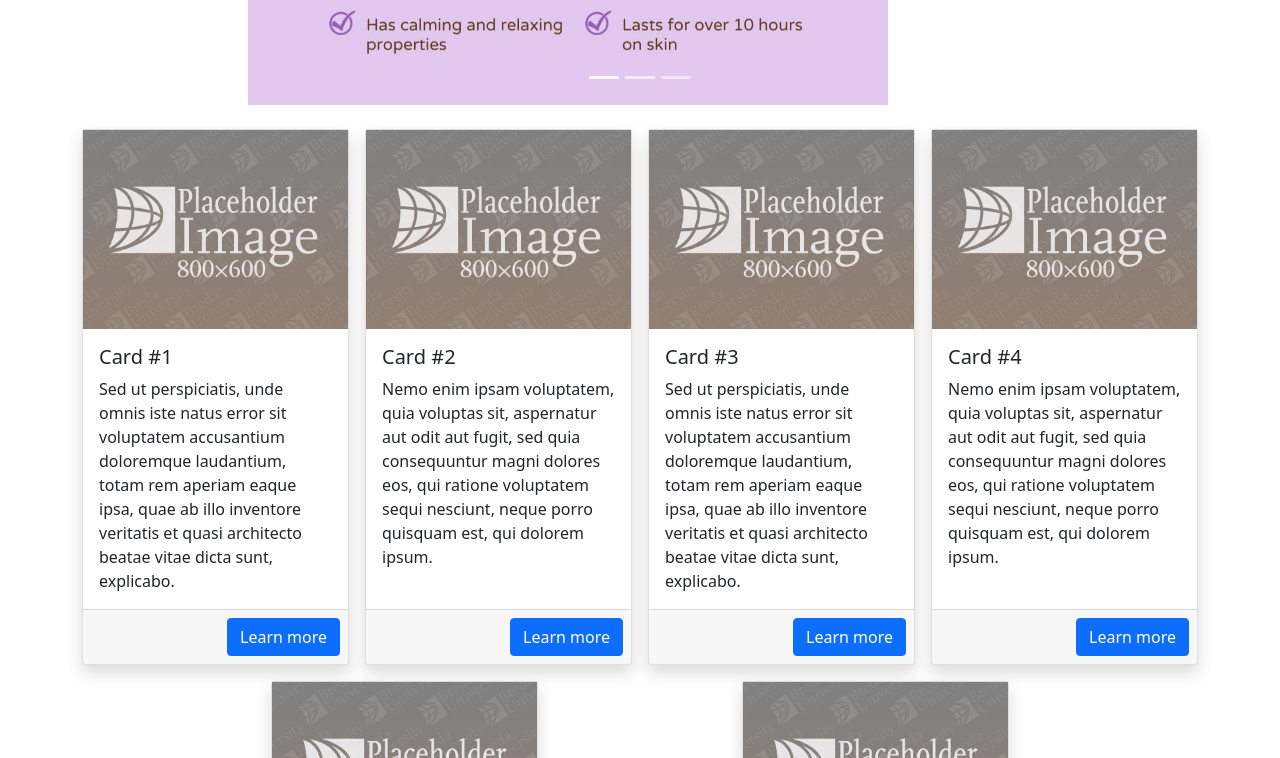
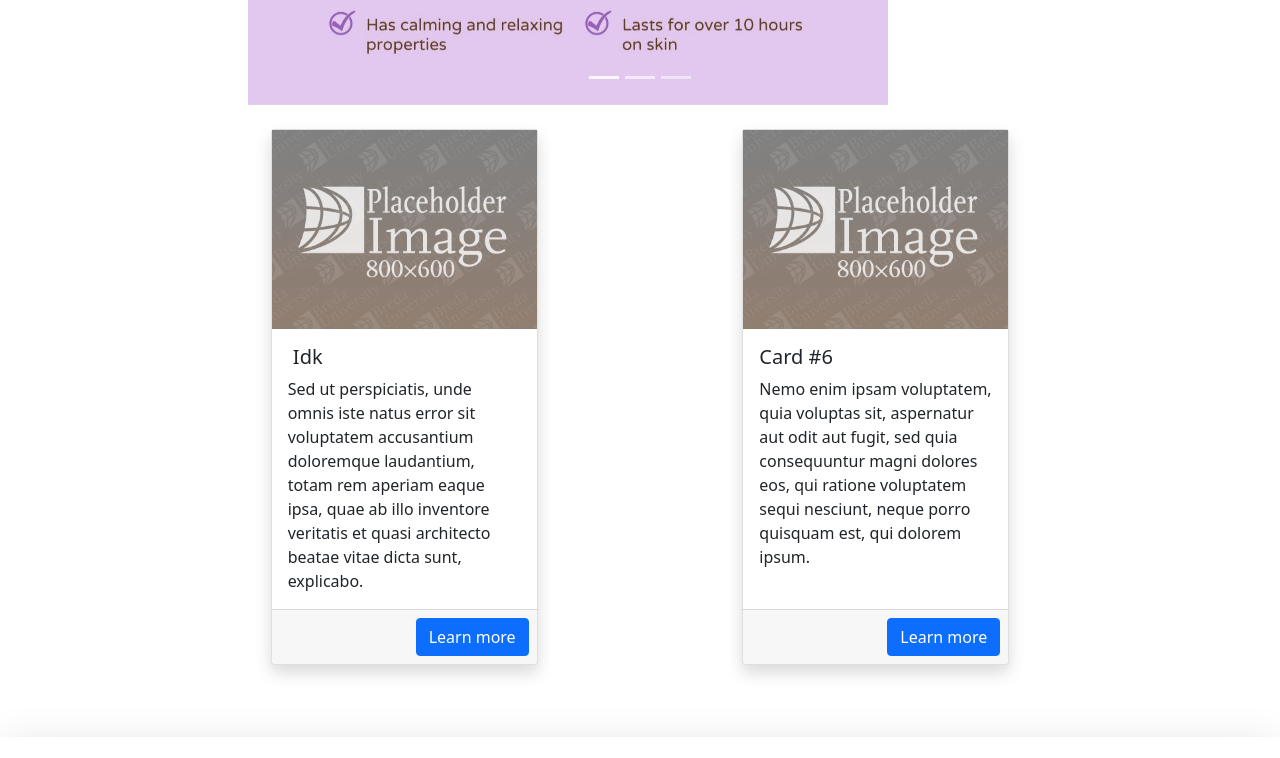
Before and after one commit to francesjanssen/Lilac, a plain HTML site: page index.html in a window 1280 px wide. Shown: the part 890-1648 px from the top of the page. Drawn offline with nearby package versions, Linux system fonts and the light colour scheme.

Commit message:
deleted cards

```diff
--- a/index.html
+++ b/index.html
@@ -23,7 +23,7 @@
         <a class="navbar-brand" href="#">
           <img src="images/Lilac Logo.png" width="100" alt="Breda University of Applied Sciences">
         </a>
-        <button class="navbar-toggler" type="button" data-bs-toggle="collapse" data-bs-target="#navbarSupportedContent" aria-controls="navbarSupportedContent" aria-expanded="false" aria-label="Toggle navigation">
+        <button type="button" data-bs-toggle="collapse" data-bs-target="#navbarSupportedContent" aria-controls="navbarSupportedContent" aria-expanded="false" aria-label="Toggle navigation">
           <span class="navbar-toggler-icon"></span>
         </button>
         <div class="collapse navbar-collapse" id="navbarSupportedContent">
@@ -118,68 +118,18 @@
     <main class="container py-4">
       <div class="row g-3 justify-content-evenly">
 
-        <!-- Card #1 -->
-        <div class="col-sm-6 col-lg-4 col-xl-3">
-          <div class="card shadow h-100">
-            <img class="img-fluid" src="images/placeholder.png" alt="Placeholder Image">
-            <div class="card-body">
-              <h5 class="card-title">Card #1</h5>
-              <p class="card-text">Sed ut perspiciatis, unde omnis iste natus error sit voluptatem accusantium doloremque laudantium, totam rem aperiam eaque ipsa, quae ab illo inventore veritatis et quasi architecto beatae vitae dicta sunt, explicabo.</p>
-            </div>
-            <div class="card-footer p-2 text-end">
-              <a href="#" class="btn btn-primary">Learn more</a>
-            </div>
-          </div>
-        </div>
 
-        <!-- Card #2 -->
-        <div class="col-sm-6 col-lg-4 col-xl-3">
-          <div class="card shadow h-100">
-            <img class="img-fluid" src="images/placeholder.png" alt="Placeholder Image">
-            <div class="card-body">
-              <h5 class="card-title">Card #2</h5>
-              <p class="card-text">Nemo enim ipsam voluptatem, quia voluptas sit, aspernatur aut odit aut fugit, sed quia consequuntur magni dolores eos, qui ratione voluptatem sequi nesciunt, neque porro quisquam est, qui dolorem ipsum.</p>
-            </div>
-            <div class="card-footer p-2 text-end">
-              <a href="#" class="btn btn-primary">Learn more</a>
-            </div>
-          </div>
-        </div>
 
-        <!-- Card #3 -->
-        <div class="col-sm-6 col-lg-4 col-xl-3">
-          <div class="card shadow h-100">
-            <img class="img-fluid" src="images/placeholder.png" alt="Placeholder Image">
-            <div class="card-body">
-              <h5 class="card-title">Card #3</h5>
-              <p class="card-text">Sed ut perspiciatis, unde omnis iste natus error sit voluptatem accusantium doloremque laudantium, totam rem aperiam eaque ipsa, quae ab illo inventore veritatis et quasi architecto beatae vitae dicta sunt, explicabo.</p>
-            </div>
-            <div class="card-footer p-2 text-end">
-              <a href="#" class="btn btn-primary">Learn more</a>
-            </div>
-          </div>
-        </div>
 
-        <!-- Card #4 -->
-        <div class="col-sm-6 col-lg-4 col-xl-3">
-          <div class="card shadow h-100">
-            <img class="img-fluid" src="images/placeholder.png" alt="Placeholder Image">
-            <div class="card-body">
-              <h5 class="card-title">Card #4</h5>
-              <p class="card-text">Nemo enim ipsam voluptatem, quia voluptas sit, aspernatur aut odit aut fugit, sed quia consequuntur magni dolores eos, qui ratione voluptatem sequi nesciunt, neque porro quisquam est, qui dolorem ipsum.</p>
-            </div>
-            <div class="card-footer p-2 text-end">
-              <a href="#" class="btn btn-primary">Learn more</a>
-            </div>
-          </div>
-        </div>
+
+
 
         <!-- Card #5 -->
         <div class="col-sm-6 col-lg-4 col-xl-3">
           <div class="card shadow h-100">
             <img class="img-fluid" src="images/placeholder.png" alt="Placeholder Image">
             <div class="card-body">
-              <h5 class="card-title">Card #5</h5>
+              <h5 class="card-title">&nbsp;Idk</h5>
               <p class="card-text">Sed ut perspiciatis, unde omnis iste natus error sit voluptatem accusantium doloremque laudantium, totam rem aperiam eaque ipsa, quae ab illo inventore veritatis et quasi architecto beatae vitae dicta sunt, explicabo.</p>
             </div>
             <div class="card-footer p-2 text-end">
```
